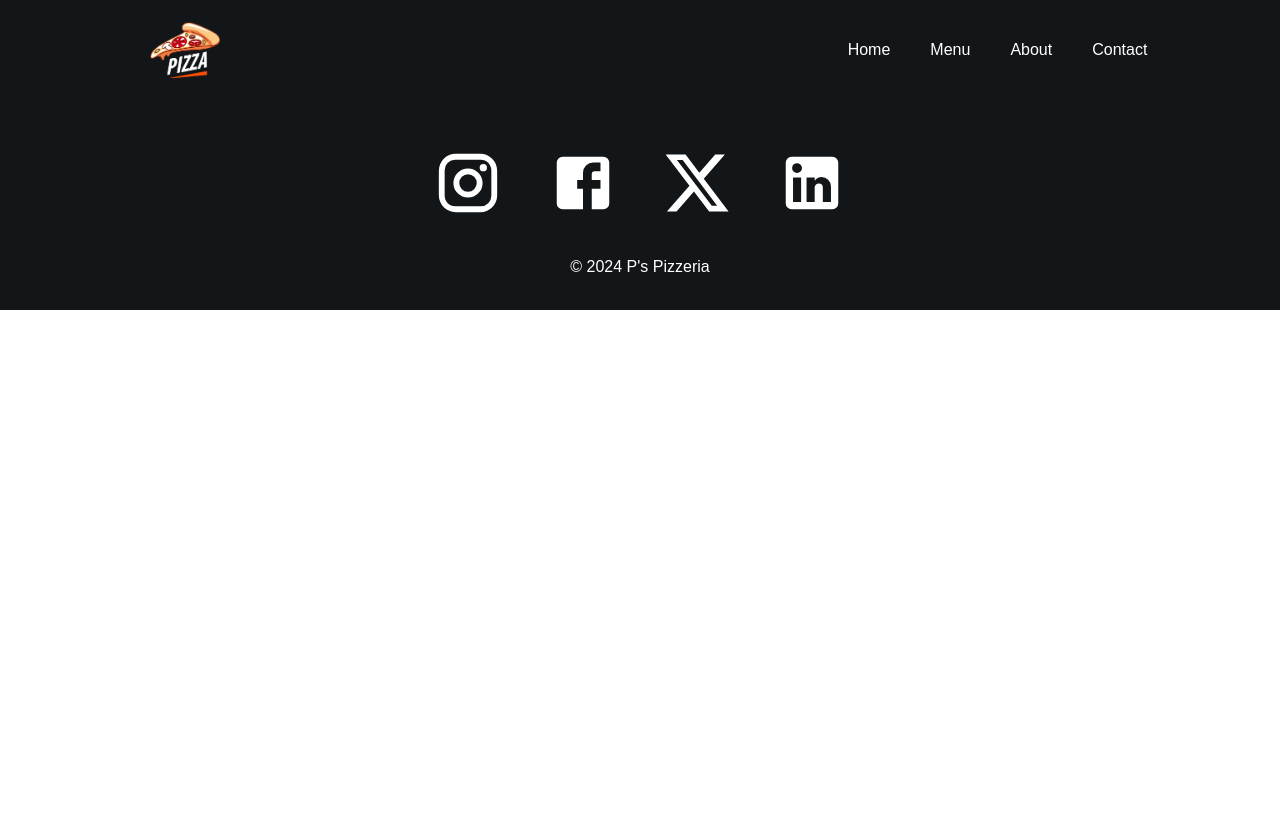
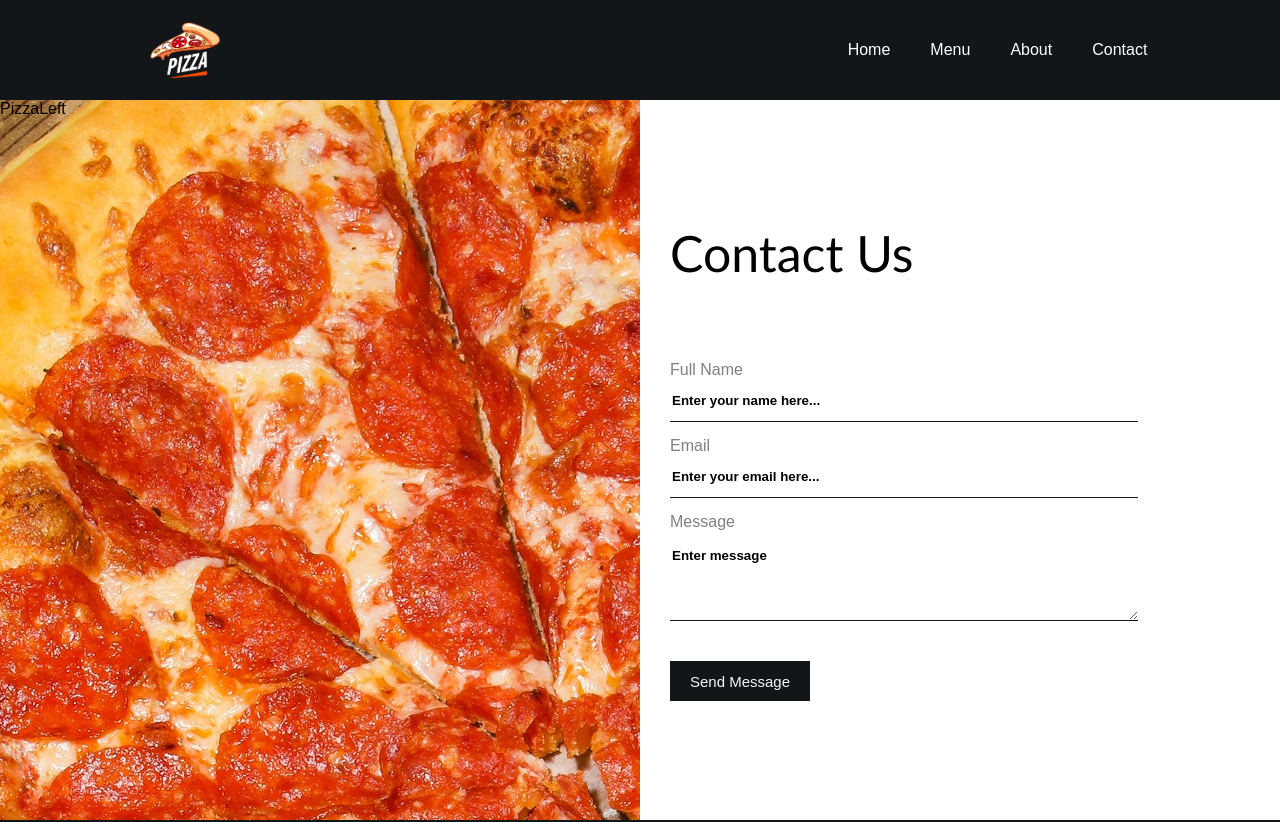
Before and after one commit to promishgrg98/pizzeria, a React (Create React App) app: page /contact in a window 1280 px wide. Shown: the top 822 px of the page. Before the commit the page ends 800 px from the top, so only its background shows below. Built offline with nearby package versions, Linux system fonts and the light colour scheme.

Commit message:
Add Contact page

```diff
--- a/src/App.js
+++ b/src/App.js
@@ -5,6 +5,7 @@
 import Footer from './components/Footer';
 import Menu from './pages/Menu';
 import About from './pages/About';
+import Contact from './pages/Contact';
 
 function App() {
   return (
@@ -15,6 +16,7 @@
         <Route path='/' exact Component={Home} />
         <Route path='/menu' exact Component={Menu} />
         <Route path='/about' exact Component={About} />
+        <Route path='/contact' exact Component={Contact} />
        </Routes>
        <Footer />
       </Router>
--- /dev/null
+++ b/src/pages/Contact.js
@@ -0,0 +1,28 @@
+import React from 'react';
+import PizzaLeft from '../assets/pizzaLeft.jpg';
+import '../styles/Contact.css';
+
+function Contact() {
+  return (
+    <div className='contact'>
+        <div className='leftSide' style={{background : `url(${PizzaLeft})`}}>PizzaLeft</div>
+        <div className='rightSide'>
+            <h1>Contact Us</h1>
+            <form>
+                <label htmlFor='name'>Full Name</label>
+                <input name='name' type='text' placeholder='Enter your name here...' />
+
+                <label htmlFor='email'>Email</label>
+                <input name='email' type='email' placeholder='Enter your email here...' />
+
+                <label htmlFor='message'>Message</label>
+                <textarea rows={6} name='message' placeholder='Enter message' required></textarea>
+
+                <button type='submit'>Send Message</button>
+            </form>
+        </div>
+    </div>
+  )
+}
+
+export default Contact
--- /dev/null
+++ b/src/styles/Contact.css
@@ -0,0 +1,80 @@
+.contact {
+    width: 100%;
+    height: 90vh;
+    display: flex;
+  }
+
+  .contact .leftSide {
+    height: 100%;
+    flex: 50%;
+    background-position: center;
+    background-repeat: no-repeat;
+    background-size: cover;
+  }
+
+  .contact .rightSide {
+    height: 100%;
+    flex: 50%;
+    display: flex;
+    flex-direction: column;
+    justify-content: center;
+  }
+
+  .contact .rightSide h1 {
+    font-family: "Trebuchet MS", "Lucida Sans Unicode", "Lucida Grande",
+      "Lucida Sans", Arial, sans-serif;
+    font-weight: 10;
+    font-size: 50px;
+    margin-left: 30px;
+  }
+
+  form {
+    display: flex;
+    flex-direction: column;
+    width: auto;
+    height: auto;
+    padding: 30px;
+  }
+
+  form input {
+    height: 40px;
+    width: 80%;
+    border: none;
+    border-bottom: 1px solid #121619;
+    color: black;
+  }
+
+  form textarea {
+    margin-top: 15px;
+    height: 70px;
+    width: 80%;
+    border: none;
+    border-bottom: 1px solid #121619;
+    color: black;
+  }
+  input::placeholder,
+  textarea::placeholder {
+    font-weight: bold;
+    color: black;
+    font-family: Arial, Helvetica, sans-serif;
+  }
+  form input:focus,
+  textarea:focus {
+    outline: none;
+  }
+
+  form label {
+    margin-top: 15px;
+    color: grey;
+  }
+
+  form button {
+    margin-top: 40px;
+    width: 140px;
+    height: 40px;
+    border: none;
+    background-color: #121619;
+    color: whitesmoke;
+    font-size: 15px;
+    cursor: pointer;
+  }
```
